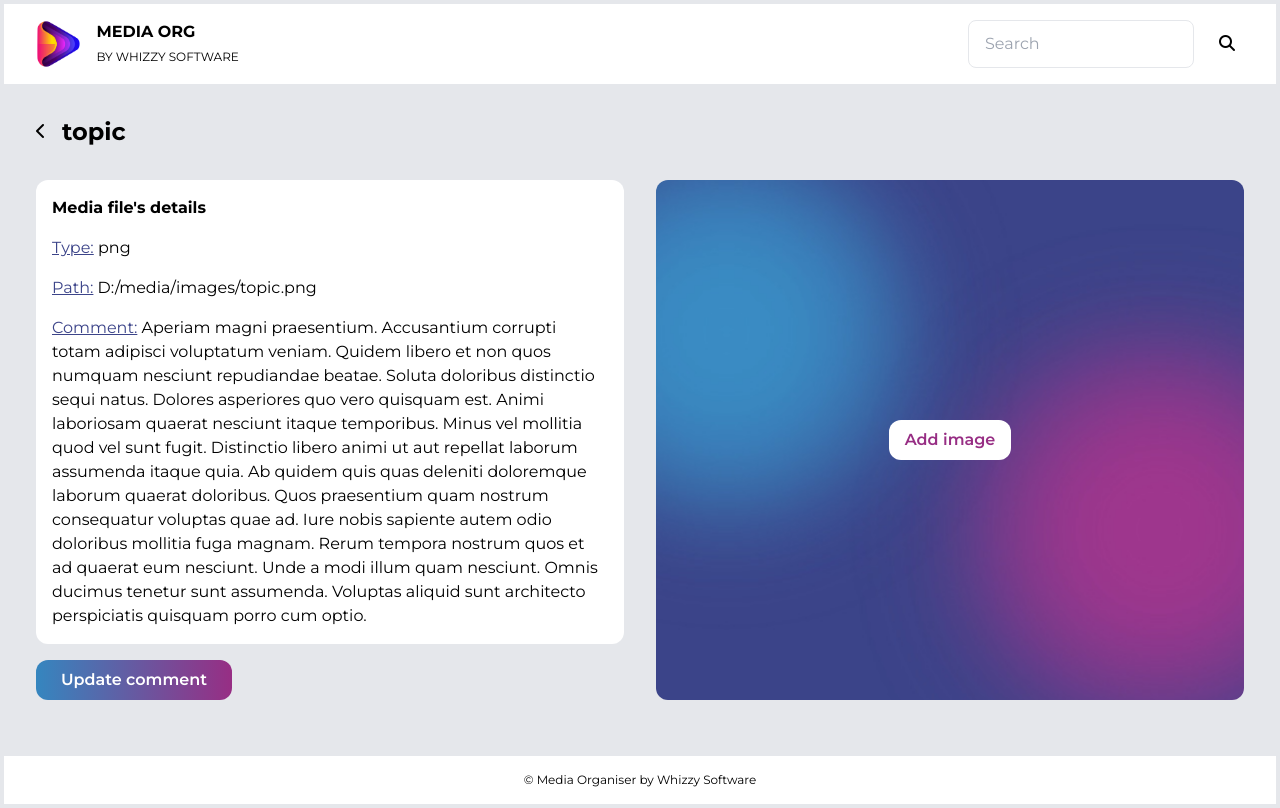
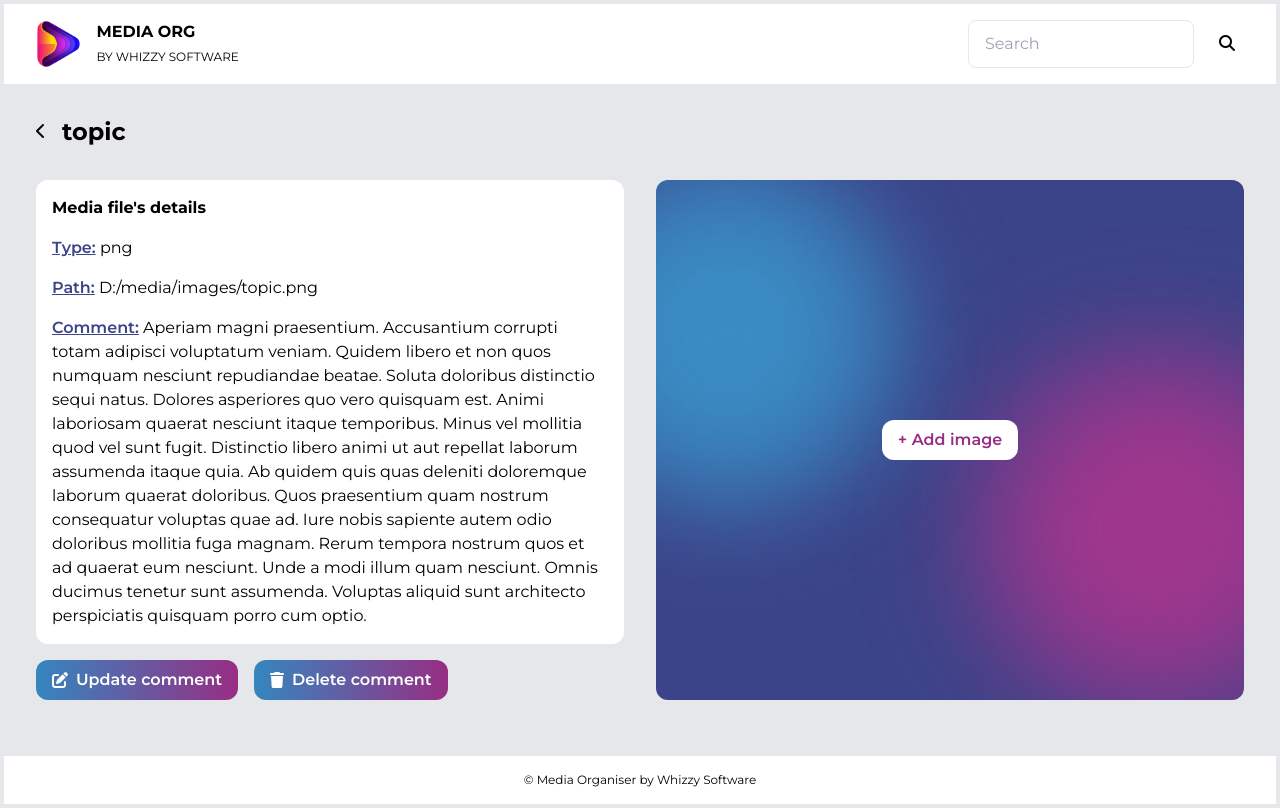
Before and after one commit to lucilevacquie/media-organiser, a React (Create React App) app: page /file/0037c8ca-90ce-4e7b-88a5-a3859210fe4b in a window 1280 px wide. Built offline with nearby package versions, Linux system fonts and the light colour scheme.

Commit message:
ui tweaks

```diff
--- a/src/components/fileCardSelect.js
+++ b/src/components/fileCardSelect.js
@@ -10,20 +10,20 @@ const FileCardSelect = ({ id, img, name, title, artist, genre, size, path, durat
                 </div>
                 <div className='flex flex-col space-y-2'>
                     {name ?
-                        <p><span className='underline text-darkBlue'>Name:</span> {name}</p>
+                        <p><span className='underline text-darkBlue font-semibold'>Name:</span> {name}</p>
                         :
-                        <p><span className='underline text-darkBlue'>Title:</span> {title} by <span className='italic'>{artist}</span></p>
+                        <p><span className='underline text-darkBlue font-semibold'>Title:</span> {title} by <span className='italic'>{artist}</span></p>
                     }
 
                     {genre &&
-                        <p><span className='underline text-darkBlue'>Genre:</span> {genre}</p>
+                        <p><span className='underline text-darkBlue font-semibold'>Genre:</span> {genre}</p>
                     }
                     {duration &&
-                        <p><span className='underline text-darkBlue'>Duration:</span> {duration}min</p>
+                        <p><span className='underline text-darkBlue font-semibold'>Duration:</span> {duration}min</p>
                     }
-                    <p><span className='underline text-darkBlue'>Path:</span> {path}</p>
-                    <p><span className='underline text-darkBlue'>Size:</span> {size}kB</p>
-                    <p><span className='underline text-darkBlue'>Comment:</span> {comment}</p>
+                    <p><span className='underline text-darkBlue font-semibold'>Path:</span> {path}</p>
+                    <p><span className='underline text-darkBlue font-semibold'>Size:</span> {size}kB</p>
+                    <p><span className='underline text-darkBlue font-semibold'>Comment:</span> {comment}</p>
                 </div>
             </div>
             <div className='bg-lightBlue/20 rounded-b-xl p-4'>
--- a/src/localStorage.js
+++ b/src/localStorage.js
@@ -1,4 +1,12 @@
 import data from './mockData'
+
+export function putData(data) {
+    return localStorage.setItem('data', JSON.stringify(data))
+}
+export function getData() {
+    return JSON.parse(localStorage.getItem('data')) || data();
+}
+
 
 export function putCategories(category) {
     return localStorage.setItem('categories', JSON.stringify(category))
@@ -7,15 +15,10 @@ export function getCategories() {
     return JSON.parse(localStorage.getItem('categories')) || {}
 }
 
+
 export function putPlaylists(playlist) {
     return localStorage.setItem('playlists', JSON.stringify(playlist))
 }
 export function getPlaylists() {
     return JSON.parse(localStorage.getItem('playlists')) || {}
 }
-export function putData(data) {
-    return localStorage.setItem('data', JSON.stringify(data))
-}
-export function getData() {
-    return JSON.parse(localStorage.getItem('data')) || data();
-}
--- a/src/mockData.js
+++ b/src/mockData.js
@@ -8,7 +8,7 @@ const maxSize = 7;
 
 //AUDIO FILES
 
-const audioFileTypes = ['wav', 'mp3', 'flac', 'alac', 'dsd']
+const audioFileTypes = ['wav', 'mp3', 'flac', 'aac', 'wma']
 
 const createAudioItem = () => {
     const minDuration = 1;
@@ -86,13 +86,14 @@ const createDocItem = () => {
 }
 
 //VIDEOS
-const videoFileTypes = ['aac', 'mp4', 'avi'];
+const videoFileTypes = ['mov', 'mp4', 'avi', 'wmv', 'flv'];
 const minDuration = 1;
 const maxDuration = 10;
 
 const createVideoItem = () => {
-    const fileType = videoFileTypes[Math.floor(Math.random() * 4)];
+    const fileType = videoFileTypes[Math.floor(Math.random() * 5)];
     const title = faker.random.words();
+    const artist = `${faker.name.firstName()} ${faker.name.lastName()}`;
     const img = faker.image.image(640, 480, true);
     const size = Math.floor(Math.random() * (maxSize - minSize + 1) + minSize);
     const duration = Math.floor(Math.random() * (maxDuration - minDuration + 1) + minDuration);
@@ -101,6 +102,7 @@ const createVideoItem = () => {
     const videoItem = {
         id: uuidv4(),
         title,
+        artist,
         img,
         fileType,
         size,
--- a/src/pages/dashboard.js
+++ b/src/pages/dashboard.js
@@ -27,6 +27,10 @@ const Dashboard = () => {
     }
 
     const { dataList, categories, playlists, createCategory, createPlaylist } = useThemeContext();
+
+    console.log(categories)
+    console.log(playlists)
+    console.log(dataList)
 
     const onCreateCategoryName = (event) => {
         event.preventDefault();
@@ -100,7 +104,7 @@ const Dashboard = () => {
                         {categories.length === 0 ?
                             <button onClick={() => onClickCreateCategory()} className='hidden mt-4 button font-bold md:block'>+ Create category</button>
                             :
-                            <div className='mt-4 grid grid-col-2 md:grid-cols-5 gap-4'>
+                            <div className='mt-4 grid grid-cols-2 md:grid-cols-5 gap-4'>
                                 {Object.values(categories).map(category => (
                                     <CategoryCard key={category.id} id={category.id} name={category.name} />
                                 ))}
@@ -120,7 +124,7 @@ const Dashboard = () => {
                         {playlists.length === 0 ?
                             <button onClick={() => onClickCreatePlaylist()} className='hidden mt-4 button md:block'>+ Create playlist</button>
                             :
-                            <div className='mt-4 grid grid-col-2 md:grid-cols-5 gap-4'>
+                            <div className='mt-4 grid grid-cols-2 md:grid-cols-5 gap-4'>
                                 {Object.values(playlists).map(playlist => (
                                     <PlaylistCard key={playlist.id} id={playlist.id} name={playlist.name} />
                                 ))}
--- a/src/pages/file.js
+++ b/src/pages/file.js
@@ -88,14 +88,21 @@ const File = () => {
                         <div className='p-4 bg-white rounded-xl'>
                             <h3 className='mb-4 font-bold'>Media file's details</h3>
                             <div className='flex flex-col space-y-4'>
-                                {genre && <p><span className='underline text-darkBlue'>Genre:</span> {genre}</p>}
-                                <p><span className='underline text-darkBlue'>Type:</span> {fileType}</p>
-                                <p><span className='underline text-darkBlue'>Path:</span> {path}</p>
-                                <p><span className='underline text-darkBlue'>Comment:</span> {comment}</p>
+                                {genre && <p><span className='underline text-darkBlue font-semibold'>Genre:</span> {genre}</p>}
+                                <p><span className='underline text-darkBlue font-semibold'>Type:</span> {fileType}</p>
+                                <p><span className='underline text-darkBlue font-semibold'>Path:</span> {path}</p>
+                                <p><span className='underline text-darkBlue font-semibold'>Comment:</span> {comment}</p>
                             </div>
                         </div>
                         <div className='flex space-x-4'>
-                            <button onClick={() => setShowEditCommentModal(true)} className='mt-4 button md:w-1/3 '>Update comment</button>
+                            <button onClick={() => setShowEditCommentModal(true)} className='mt-4 flex space-x-2 items-center button'>
+                                <i class="fa-solid fa-pen-to-square"></i>
+                                <span>Update comment</span>
+                            </button>
+                            <button onClick={() => setShowEditCommentModal(true)} className='mt-4 flex space-x-2 items-center button'>
+                                <i class="fa-solid fa-trash"></i>
+                                <span>Delete comment</span>
+                            </button>
                         </div>
                     </div>
 
@@ -105,16 +112,21 @@ const File = () => {
                                 <img src={imageURL} alt={name} />
                             </div>
                             <div className='flex space-x-4'>
-                                <button onClick={() => setShowImageModal(true)} className='mt-4 button md:w-1/3 '>Change image</button>
-                                <button onClick={()=>setSelectedImage(null)} className='mt-4 button md:w-1/3 '>Remove image</button>
+                                <button onClick={() => setShowImageModal(true)} className='mt-4 flex space-x-2 items-center button'>
+                                    <i class="fa-solid fa-pen-to-square"></i>
+                                    <span>Update image</span>
+                                </button>
+                                <button onClick={()=>setSelectedImage(null)} className='mt-4 flex space-x-2 items-center button'>
+                                    <i class="fa-solid fa-trash"></i>
+                                    <span>Remove image</span>
+                                </button>
                             </div>
                         </div>
                         :
                         <div className='w-full h-40 bg-center rounded-xl flex justify-center items-center md:h-full' style={{ backgroundImage: `url(${Background})` }}>
-                            <button onClick={() => setShowImageModal(true)} className='py-2 px-4 text-center bg-white rounded-xl text-pink font-semibold'>Add image</button>
+                            <button onClick={() => setShowImageModal(true)} className='py-2 px-4 text-center bg-white rounded-xl text-pink font-semibold'>+ Add image</button>
                         </div>
                     }
-
                 </div>
             </div>
         </>
--- a/src/providers/ThemeContext.js
+++ b/src/providers/ThemeContext.js
@@ -14,7 +14,7 @@ export const easyAccessData = {
         name: 'Audio',
         icon: 'boombox',
         colour: 'orange',
-        fileType: ['wav', 'mp3', 'aac', 'flac', 'alac', 'dsd']
+        fileType: ['wav', 'mp3', 'flac', 'aac', 'wma']
     },
     images:
     {
@@ -30,7 +30,7 @@ export const easyAccessData = {
         name: 'Videos',
         icon: 'camcorder',
         colour: 'lightBlue',
-        fileType: ['aac', 'mp4', 'wav', 'avi']
+        fileType: ['mov', 'mp4', 'avi', 'wmv', 'flv']
     },
     documents:
     {
```
Also changed, not shown: src/components/card.js (+7 -7 lines), src/components/fileCard.js (+7 -7 lines), 1 other file (tests, documents, lock files or other folders).
